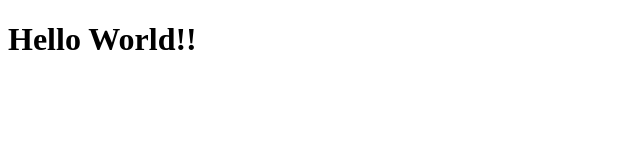
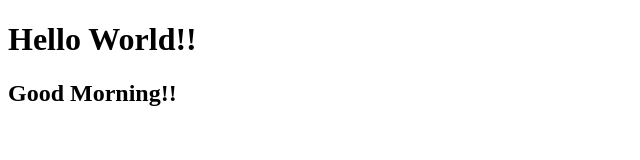
Before and after one commit to Moto-Git/hello, a plain HTML site: page index.html in a window 1280 px wide. Shown: the whole page, without its empty margins (0-640 px from the left). Drawn offline with Linux system fonts and the light colour scheme.

Commit message:
second commit

```diff
--- a/index.html
+++ b/index.html
@@ -9,6 +9,7 @@
 
 <body>
   <h1>Hello World!!</h1>
+  <h2>Good Morning!!</h2>
 </body>
 
 </html>
```
